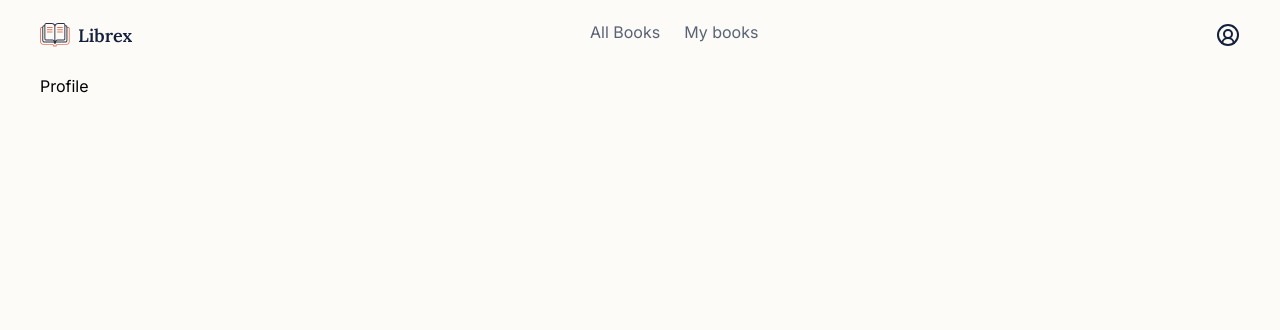
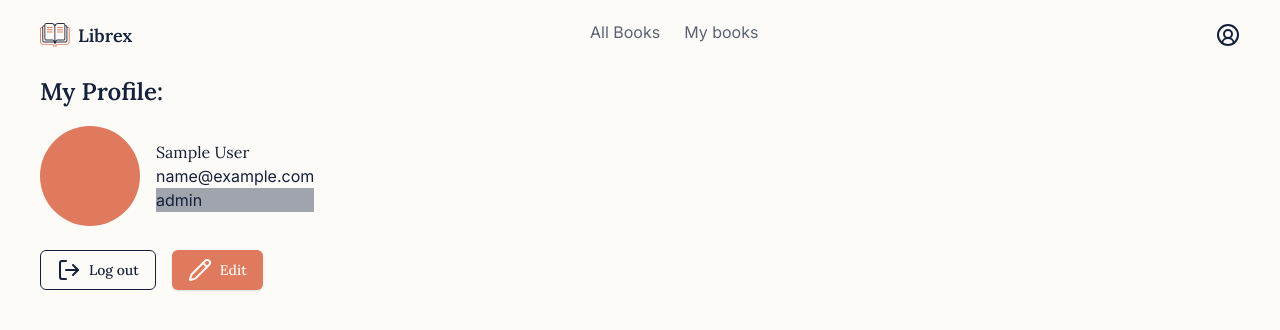
Before and after one commit to ZubalYana/Librex, a React (Vite) app in the folder apps/frontend/: page /app/me in a window 1280 px wide. Shown: the top 330 px of the page. Built offline with nearby package versions, Linux system fonts and the light colour scheme; no server answers; sample sign-in values are in the browser's storage.

Commit message:
feat(frontend): create basic UI to display user profile, handle state of the profile editing modal

```diff
--- a/apps/frontend/src/components/pages/Profile.tsx
+++ b/apps/frontend/src/components/pages/Profile.tsx
@@ -1,5 +1,40 @@
+import { useAuthStore } from '../../store/authStore';
+import { useState } from 'react';
+import { Button } from '../ui/Button';
+import { LogOut, Pencil } from 'lucide-react';
+import ProfileEditing from '../ui/popups/ProfileEditing';
+
+
 export default function Profile(){
+    const [editingMode, setEditingMode] = useState(false);
+    const user = useAuthStore((state)=>(state.user))
+    const logOut = useAuthStore((state)=>(state.logout));
+    console.log(user)
+
+    const onEdited = (data: any)=>{
+        console.log(data);
+    }
+
     return(
-        <div>Profile</div>
+        <div className="w-full text-navy">
+            <h1 className="text-[20px] md:text-[24px] font-semibold">My Profile:</h1>
+
+            <div className="flex items-center mt-4">
+                <div className="w-[100px] h-[100px] bg-accent rounded-full"></div>
+                <div className='ml-4'>
+                    <h2>{user.name}</h2>
+                    <p>{user.email}</p>
+                    <p className={`${user.role === 'ADMIN' ? 'bg-accent/40' : 'bg-navy/40'} lowercase capitalize`}>{user.role}</p>
+                </div>
+            </div>
+            <div className='flex gap-x-4'>
+            <Button variant='secondary' onClick={()=>logOut()} className='mt-6'><LogOut/> Log out</Button>
+            <Button variant='primary' onClick={()=>setEditingMode(true)} className='mt-6'><Pencil/> Edit</Button>
+            </div>
+
+            {editingMode && (
+                <ProfileEditing user={user} onClose={()=>setEditingMode(false)} onEdited={()=>onEdited}/>
+            )}
+        </div>
     )
 }
--- /dev/null
+++ b/apps/frontend/src/components/ui/popups/ProfileEditing.tsx
@@ -0,0 +1,37 @@
+import type { User } from "../../../store/authStore";
+import { X } from "lucide-react";
+
+interface ProfileEditingProps {
+  user: User;
+  onClose: () => void;
+  onEdited: (newUser: User) => void;
+}
+
+export default function ProfileEditing({
+  user,
+  onClose,
+  onEdited,
+}: ProfileEditingProps) {
+  return (
+    <div
+      className="w-full h-screen fixed z-50 top-0 left-0 bg-navy/40 backdrop-blur-sm flex justify-center items-center p-[20px] md:p-[40px]"
+      onClick={(e) => {
+        onClose();
+        e.stopPropagation();
+      }}
+    >
+      <div
+        className="w-full md:w-[600px] min-h-0 bg-parchment rounded-md p-[20px] md:p-[30px] relative z-50"
+        onClick={(e) => {
+          e.stopPropagation();
+        }}
+      >
+        <X
+          onClick={() => onClose()}
+          className="absolute cursor-pointer top-[20px] right-[20px] md:top-[30px] md:right-[30px]"
+        />
+         <h2 className="text-[20px] font-semibold">Edit your profile</h2>
+      </div>
+    </div>
+  );
+}
--- a/apps/frontend/src/store/authStore.ts
+++ b/apps/frontend/src/store/authStore.ts
@@ -1,7 +1,8 @@
 import { create } from 'zustand';
 
-type User = {
+export type User = {
     id: string;
+    name: string;
     email: string;
     role: 'USER' | 'ADMIN';
     avatar: string | null;
```
Also changed, not shown: 1 other file (tests, documents, lock files or other folders).
